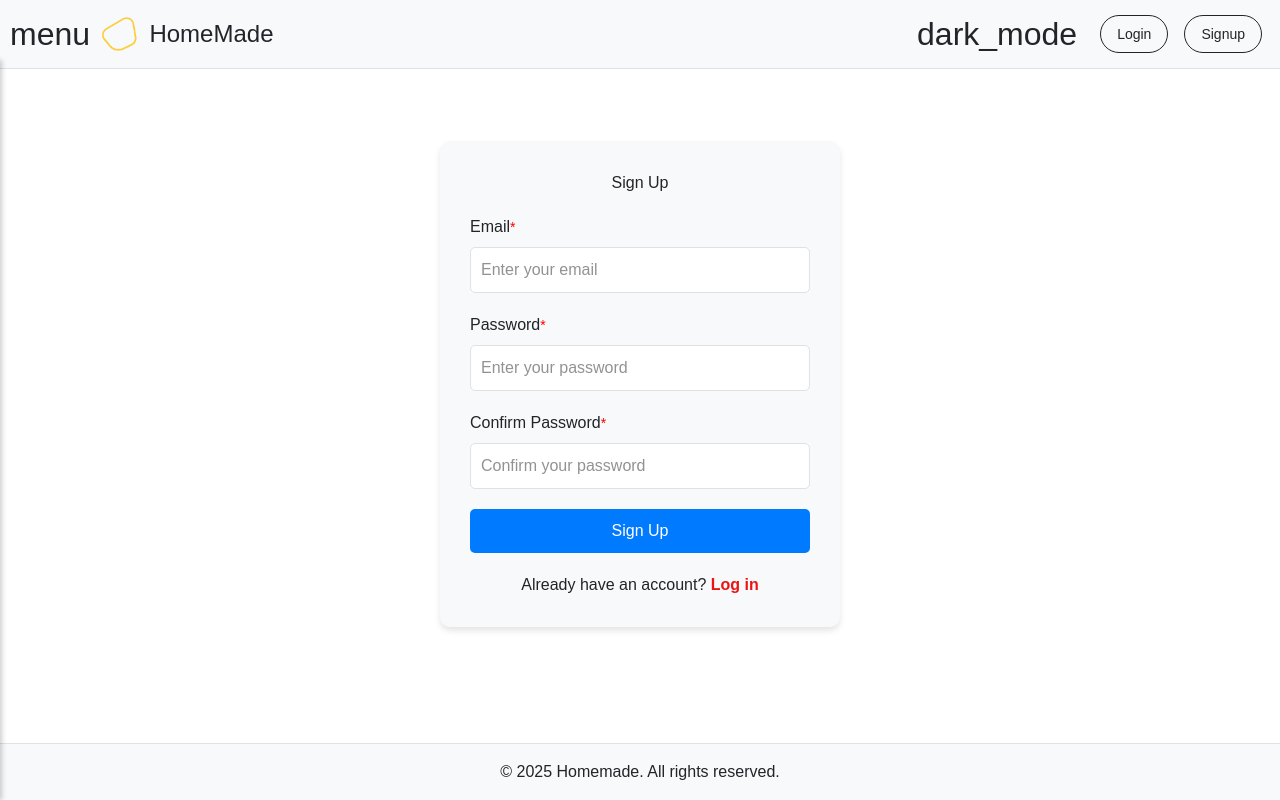
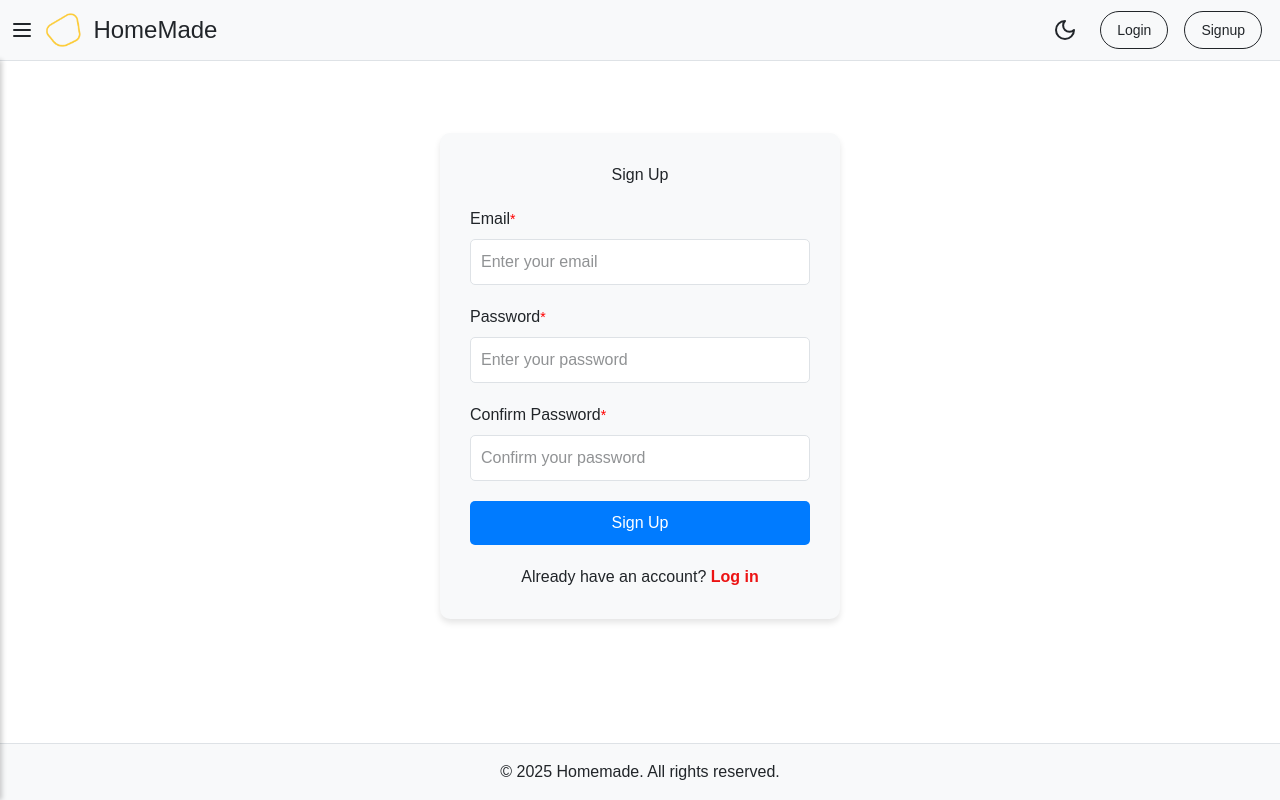
Before and after one commit to harsh-choudhary-nature/homemade, a Next.js app in the folder frontend/: page /signup in a window 1280 px wide. Built offline with nearby package versions, Linux system fonts and the light colour scheme; no server answers.

Commit message:
Navbar working state

```diff
--- a/frontend/package.json
+++ b/frontend/package.json
@@ -10,6 +10,7 @@
   },
   "dependencies": {
     "axios": "^1.9.0",
+    "lucide-react": "^0.511.0",
     "next": "15.3.2",
     "react": "^19.0.0",
     "react-dom": "^19.0.0"
--- a/frontend/src/app/globals.css
+++ b/frontend/src/app/globals.css
@@ -42,165 +42,6 @@ main {
   display: flex;
   flex-direction: column;
   min-height: 100vh;
-}
-
-/* Navbar Styles */
-.navbar {
-  display: flex;
-  align-items: center;
-  justify-content: space-between;
-  padding: 10px 10px;
-  background-color: var(--secondary-color);
-  border-bottom: 1px solid var(--nav-border-color);
-  position: relative;
-}
-
-.nav-drawer-button {
-  display: flex;
-  align-items: center;
-  justify-content: center;
-  background: none;
-  border: none;
-  cursor: pointer;
-}
-
-.nav-drawer-button .material-icons {
-  font-size: 32px;
-  color: var(--text-color);
-}
-
-.nav-main-item {
-  display: flex;
-  align-items: center;
-  margin-left: 10px; /* Adjust spacing from the drawer button */
-}
-
-.nav-logo {
-  height: 40px;
-  margin-right: 10px;
-}
-
-.nav-title {
-  font-size: 1.5rem;
-  color: var(--text-color);
-  margin: 0;
-}
-
-.nav-items {
-  display: flex;
-  align-items: center;
-  margin-left: auto;
-}
-
-.nav-user {
-  display: flex;
-  align-items: center;
-  justify-content: center;
-  width: 40px;
-  height: 40px;
-  background-color: var(--accent-color);
-  border-radius: 50%;
-  color: var(--primary-color);
-  font-size: 1rem;
-  margin-right: 15px;
-  cursor: pointer;
-}
-
-.nav-login-logout span {
-  margin-right: 15px;
-  cursor: pointer;
-  color: var(--text-color);
-}
-
-.nav-login-logout span:hover {
-  color: var(--link-color);
-}
-
-.nav-theme {
-  display: flex;
-  align-items: center;
-  margin-right: 15px;
-}
-
-.nav-theme .material-icons {
-  font-size: 32px;
-  color: var(--text-color);
-  cursor: pointer;
-  transition: color 0.3s ease;
-}
-
-.nav-theme .material-icons:hover {
-  color: var(--link-color);
-}
-
-.search-icon {
-  display: flex;
-  align-items: center;
-  margin-right: 15px;
-}
-
-.search-icon .material-icons {
-  font-size: 32px;
-  color: var(--text-color);
-  cursor: pointer;
-}
-
-.search-icon .material-icons:hover {
-  color: var(--link-color);
-}
-
-.nav-drawer-button:hover {
-  background-color: var(--hover-bg-color);
-  transition: background-color 0.3s;
-}
-
-.nav-user:hover {
-  background-color: #007bdd;
-  transition: background-color 0.3s;
-}
-
-.nav-circle-letter{
-  color: #ffffff;
-  font-weight: bold;
-  font-size: 1.1rem;
-}
-
-/* Sidebar styles */
-.sidebar-items {
-  position: absolute;
-  top: 60px;
-  left: 0;
-  width: 250px;
-  height: calc(100vh - 60px);
-  background-color: var(--secondary-color);
-  box-shadow: 2px 0 5px rgba(0, 0, 0, 0.2);
-  transform: translateX(-100%);
-  transition: transform 0.3s ease-in-out;
-}
-
-.sidebar-items.show {
-  transform: translateX(0);
-}
-
-.sidebar-item {
-  padding: 15px 20px;
-  border-bottom: 1px solid var(--hover-bg-color);
-  cursor: pointer;
-  color: var(--text-color);
-}
-
-.sidebar-item:hover {
-  background-color: var(--hover-bg-color);
-}
-
-.navbar.sidebar-open .sidebar-items {
-  transform: translateX(0);
-}
-
-@media (max-width: 768px) {
-  .nav-title {
-    display: none;
-  }
 }
 
 /* signup login page styles */
--- a/frontend/src/components/Navbar.jsx
+++ b/frontend/src/components/Navbar.jsx
@@ -1,11 +1,13 @@
 "use client";
 
+import { Sun, Moon, Menu, X, Search } from 'lucide-react';
 import { useState } from 'react';
 import { useUser } from '../contexts/UserContext';
 import Chip from './Chip';
 import Link from 'next/link';
+import styles from './Navbar.module.css'
 
-const Navbar = ()=> {
+const Navbar = () => {
   const { user, logout } = useUser();
   const [theme, setTheme] = useState('light');
   const [isSidebarOpen, setSidebarOpen] = useState(false);
@@ -33,35 +35,34 @@ const Navbar = ()=> {
   };
 
   return (
-    <nav className="navbar">
-      <button className="nav-drawer-button" onClick={toggleSidebar}>
-        <span className="material-icons">
-          {isSidebarOpen ? 'close' : 'menu'}
-        </span>
+    <nav className={styles["navbar"]}>
+      <button className={styles["nav-drawer-button"]} onClick={toggleSidebar}>
+        {isSidebarOpen ? <X className={styles["material-icons"]} /> : <Menu className={styles["material-icons"]} />}
       </button>
-      <div className="nav-main-item">
-        <img src={`/img/logoTitle.png`} className="nav-logo" alt="logoTitle"/>
-        <h2 className="nav-title">HomeMade</h2>
+
+      <div className={styles["nav-main-item"]}>
+        <img src={`/img/logoTitle.png`} className={styles["nav-logo"]} alt="logoTitle" />
+        <h2 className={styles["nav-title"]}>HomeMade</h2>
       </div>
-      <div className="nav-items">
+      <div className={styles["nav-items"]}>
 
         {
           user &&
-          <div className="search-icon">
-            <span className="material-icons">search</span>
+          <div className={styles["search-icon"]}>
+            <Search className={styles["material-icons"]} />
           </div>
         }
-        <div className="nav-theme" onClick={toggleTheme}>
+        <div className={styles["nav-theme"]} onClick={toggleTheme}>
           {theme === 'light' ? (
-            <span className="material-icons">dark_mode</span>
+            <Moon className={styles["material-icons"]} />
           ) : (
-            <span className="material-icons">light_mode</span>
+            <Sun className={styles["material-icons"]} />
           )}
         </div>
         {user ? (
           <>
-            <div className="nav-user">
-              <span className="nav-circle-letter">
+            <div className={styles["nav-user"]}>
+              <span className={styles["nav-circle-letter"]}>
                 {user.email[0].toUpperCase()}
               </span>
             </div>
@@ -88,12 +89,12 @@ const Navbar = ()=> {
           </>
         )}
       </div>
-      <div className={`sidebar-items ${isSidebarOpen ? 'show' : 'hide'}`}>
-        <div className="sidebar-item">Item 1</div>
-        <div className="sidebar-item">Item 2</div>
-        <div className="sidebar-item">Item 3</div>
-        <div className="sidebar-item">Item 4</div>
-        <div className="sidebar-item">Item 5</div>
+      <div className={`${styles['sidebar-items']} ${isSidebarOpen ? styles.show : styles.hide}`}>
+        <div className={styles["sidebar-item"]}>Item 1</div>
+        <div className={styles["sidebar-item"]}>Item 2</div>
+        <div className={styles["sidebar-item"]}>Item 3</div>
+        <div className={styles["sidebar-item"]}>Item 4</div>
+        <div className={styles["sidebar-item"]}>Item 5</div>
       </div>
     </nav>
   )
--- /dev/null
+++ b/frontend/src/components/Navbar.module.css
@@ -0,0 +1,144 @@
+/* Navbar Styles */
+.navbar {
+  display: flex;
+  align-items: center;
+  justify-content: space-between;
+  padding: 10px 10px;
+  background-color: var(--secondary-color);
+  border-bottom: 1px solid var(--nav-border-color);
+  position: relative;
+}
+
+.nav-drawer-button {
+  display: flex;
+  align-items: center;
+  justify-content: center;
+  background: none;
+  border: none;
+  cursor: pointer;
+}
+
+.nav-drawer-button .material-icons {
+  font-size: 32px;
+  color: var(--text-color);
+}
+
+.nav-main-item {
+  display: flex;
+  align-items: center;
+  margin-left: 10px; /* Adjust spacing from the drawer button */
+}
+
+.nav-logo {
+  height: 40px;
+  margin-right: 10px;
+}
+
+.nav-title {
+  font-size: 1.5rem;
+  color: var(--text-color);
+  margin: 0;
+}
+
+.nav-items {
+  display: flex;
+  align-items: center;
+  margin-left: auto;
+}
+
+.nav-user {
+  display: flex;
+  align-items: center;
+  justify-content: center;
+  width: 40px;
+  height: 40px;
+  background-color: var(--accent-color);
+  border-radius: 50%;
+  color: var(--primary-color);
+  font-size: 1rem;
+  margin-right: 15px;
+  cursor: pointer;
+}
+
+.nav-theme {
+  display: flex;
+  align-items: center;
+  margin-right: 15px;
+}
+
+.nav-theme .material-icons {
+  font-size: 32px;
+  color: var(--text-color);
+  cursor: pointer;
+  transition: color 0.3s ease;
+}
+
+.nav-theme .material-icons:hover {
+  color: var(--link-color);
+}
+
+.search-icon {
+  display: flex;
+  align-items: center;
+  margin-right: 15px;
+}
+
+.search-icon .material-icons {
+  font-size: 32px;
+  color: var(--text-color);
+  cursor: pointer;
+}
+
+.search-icon .material-icons:hover {
+  color: var(--link-color);
+}
+
+.nav-drawer-button:hover {
+  background-color: var(--hover-bg-color);
+  transition: background-color 0.3s;
+}
+
+.nav-user:hover {
+  background-color: #007bdd;
+  transition: background-color 0.3s;
+}
+
+.nav-circle-letter {
+  color: #ffffff;
+  font-weight: bold;
+  font-size: 1.1rem;
+}
+
+/* Sidebar styles */
+.sidebar-items {
+  position: absolute;
+  top: 60px;
+  left: 0;
+  width: 250px;
+  height: calc(100vh - 60px);
+  background-color: var(--secondary-color);
+  box-shadow: 2px 0 5px rgba(0, 0, 0, 0.2);
+  transform: translateX(-100%);
+  transition: transform 0.3s ease-in-out;
+}
+
+.sidebar-items.show {
+  transform: translateX(0);
+}
+
+.sidebar-item {
+  padding: 15px 20px;
+  border-bottom: 1px solid var(--hover-bg-color);
+  cursor: pointer;
+  color: var(--text-color);
+}
+
+.sidebar-item:hover {
+  background-color: var(--hover-bg-color);
+}
+
+@media (max-width: 768px) {
+  .nav-title {
+    display: none;
+  }
+}
```
Also changed, not shown: 1 other file (tests, documents, lock files or other folders).
